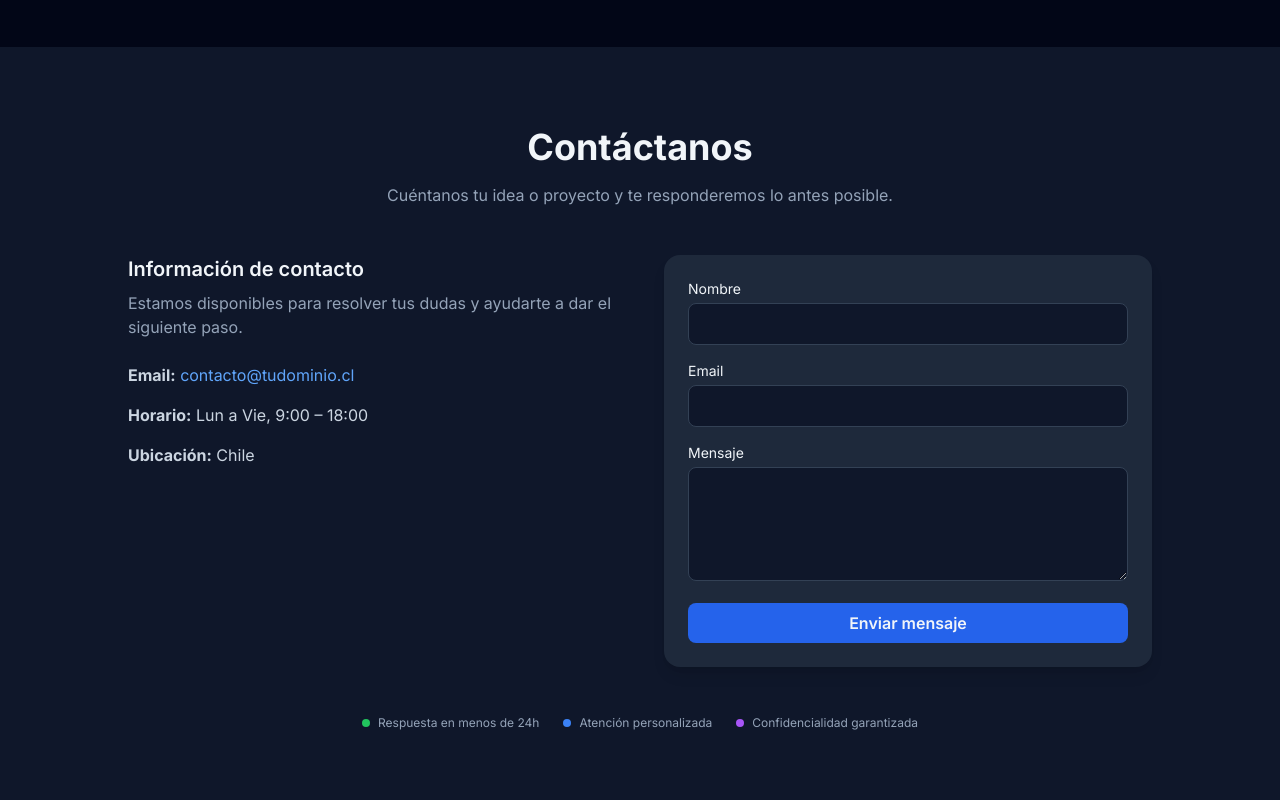
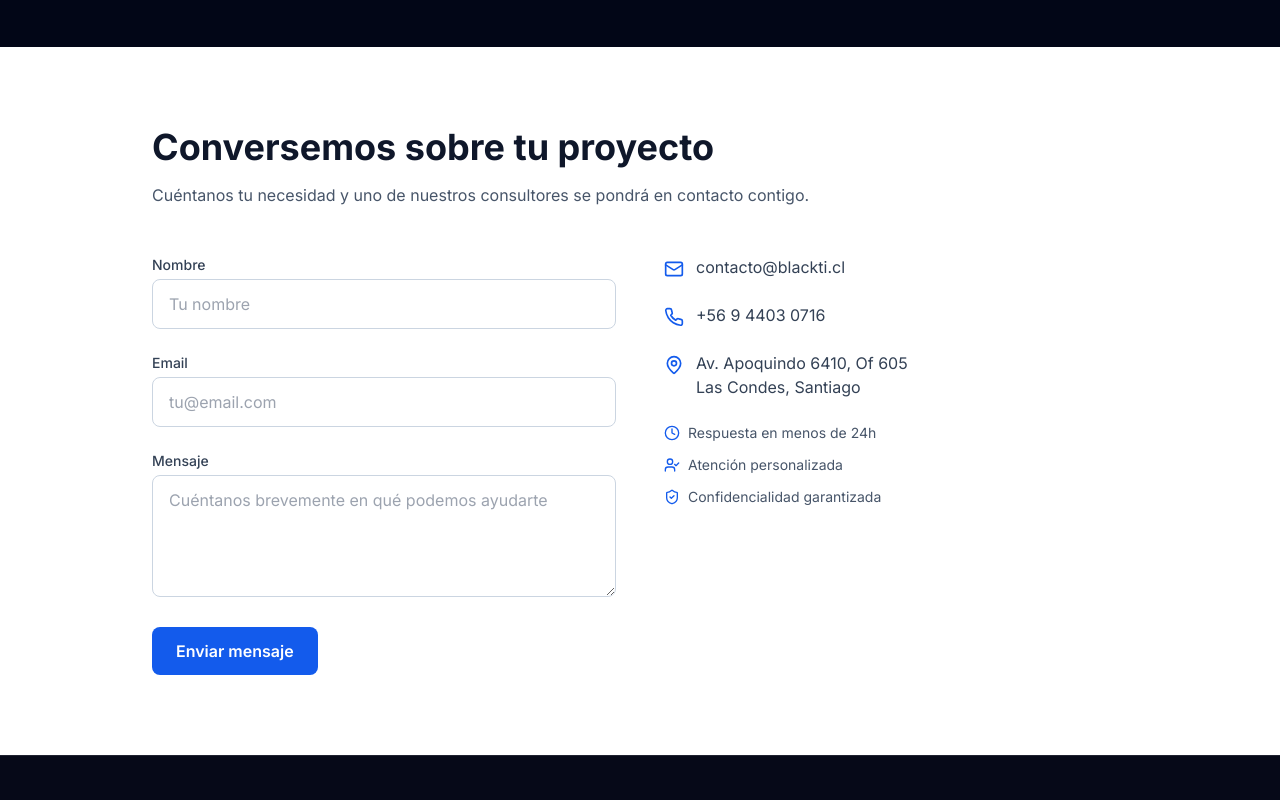
Before and after one commit to asinomas/paginaultima, a React (Vite) app in the folder Pagina_ultima/: page / in a window 1280 px wide. Shown: the part 8680-9480 px from the top of the page. Built offline with nearby package versions, Linux system fonts and the light colour scheme; no server answers.

Commit message:
Update ContactDetail.tsx

```diff
--- a/Pagina_ultima/src/components/ContactDetail.tsx
+++ b/Pagina_ultima/src/components/ContactDetail.tsx
@@ -1,105 +1,109 @@
-import React from "react";
+import React from 'react';
+import {
+  Mail,
+  Phone,
+  MapPin,
+  ShieldCheck,
+  Clock,
+  UserCheck,
+} from 'lucide-react';
 
 const ContactDetail: React.FC = () => {
   return (
-    <section className="relative w-full bg-slate-900 text-slate-100 py-20 px-6">
-      <div className="mx-auto max-w-5xl">
-        {/* Header */}
-        <div className="text-center mb-12">
-          <h2 className="text-3xl md:text-4xl font-bold mb-4">
-            Contáctanos
-          </h2>
-          <p className="text-slate-400 max-w-2xl mx-auto">
-            Cuéntanos tu idea o proyecto y te responderemos lo antes posible.
-          </p>
-        </div>
+    <section className="bg-white py-20">
+      <div className="max-w-5xl mx-auto px-6">
 
-        {/* Contact content */}
-        <div className="grid grid-cols-1 md:grid-cols-2 gap-12">
-          {/* Info */}
-          <div className="space-y-6">
+        {/* Título */}
+        <h2 className="text-3xl md:text-4xl font-bold text-slate-900 mb-4">
+          Conversemos sobre tu proyecto
+        </h2>
+        <p className="text-slate-600 max-w-2xl mb-12">
+          Cuéntanos tu necesidad y uno de nuestros consultores se pondrá en contacto contigo.
+        </p>
+
+        <div className="grid md:grid-cols-2 gap-12">
+
+          {/* Formulario */}
+          <form className="space-y-6">
             <div>
-              <h3 className="text-xl font-semibold mb-2">
-                Información de contacto
-              </h3>
-              <p className="text-slate-400">
-                Estamos disponibles para resolver tus dudas y ayudarte a dar
-                el siguiente paso.
-              </p>
-            </div>
-
-            <div className="space-y-4 text-slate-300">
-              <p>
-                <strong>Email:</strong>{" "}
-                <a
-                  href="mailto:contacto@tudominio.cl"
-                  className="text-blue-400 hover:underline"
-                >
-                  contacto@tudominio.cl
-                </a>
-              </p>
-
-              <p>
-                <strong>Horario:</strong> Lun a Vie, 9:00 – 18:00
-              </p>
-
-              <p>
-                <strong>Ubicación:</strong> Chile
-              </p>
-            </div>
-          </div>
-
-          {/* Form */}
-          <form className="bg-slate-800 rounded-2xl p-6 space-y-4 shadow-lg">
-            <div>
-              <label className="block text-sm mb-1">Nombre</label>
+              <label className="block text-sm font-medium text-slate-700 mb-1">
+                Nombre
+              </label>
               <input
                 type="text"
-                className="w-full rounded-lg bg-slate-900 border border-slate-700 px-4 py-2 focus:outline-none focus:ring-2 focus:ring-blue-500"
+                placeholder="Tu nombre"
+                className="w-full rounded-lg border border-slate-300 px-4 py-3
+                  focus:outline-none focus:ring-2 focus:ring-[#135bec]"
               />
             </div>
 
             <div>
-              <label className="block text-sm mb-1">Email</label>
+              <label className="block text-sm font-medium text-slate-700 mb-1">
+                Email
+              </label>
               <input
                 type="email"
-                className="w-full rounded-lg bg-slate-900 border border-slate-700 px-4 py-2 focus:outline-none focus:ring-2 focus:ring-blue-500"
+                placeholder="tu@email.com"
+                className="w-full rounded-lg border border-slate-300 px-4 py-3
+                  focus:outline-none focus:ring-2 focus:ring-[#135bec]"
               />
             </div>
 
             <div>
-              <label className="block text-sm mb-1">Mensaje</label>
+              <label className="block text-sm font-medium text-slate-700 mb-1">
+                Mensaje
+              </label>
               <textarea
                 rows={4}
-                className="w-full rounded-lg bg-slate-900 border border-slate-700 px-4 py-2 focus:outline-none focus:ring-2 focus:ring-blue-500"
+                placeholder="Cuéntanos brevemente en qué podemos ayudarte"
+                className="w-full rounded-lg border border-slate-300 px-4 py-3
+                  focus:outline-none focus:ring-2 focus:ring-[#135bec]"
               />
             </div>
 
             <button
               type="submit"
-              className="w-full rounded-lg bg-blue-600 hover:bg-blue-500 transition-colors py-2 font-semibold"
+              className="bg-[#135bec] text-white px-6 py-3 rounded-lg font-semibold
+                hover:bg-[#0f4fd8] transition"
             >
               Enviar mensaje
             </button>
           </form>
-        </div>
 
-        {/* Trust badges — AQUÍ ESTÁ BIEN COLOCADO */}
-        <div className="mt-12">
-          <div className="flex flex-wrap items-center justify-center gap-6 text-slate-400 text-xs">
-            <div className="flex items-center gap-2">
-              <span className="w-2 h-2 rounded-full bg-green-500" />
-              <span>Respuesta en menos de 24h</span>
+          {/* Información de contacto */}
+          <div className="space-y-6">
+            <div className="flex items-start gap-3 text-slate-700">
+              <Mail className="mt-1 text-[#135bec]" size={20} />
+              <span>contacto@blackti.cl</span>
             </div>
 
-            <div className="flex items-center gap-2">
-              <span className="w-2 h-2 rounded-full bg-blue-500" />
-              <span>Atención personalizada</span>
+            <div className="flex items-start gap-3 text-slate-700">
+              <Phone className="mt-1 text-[#135bec]" size={20} />
+              <span>+56 9 4403 0716</span>
             </div>
 
-            <div className="flex items-center gap-2">
-              <span className="w-2 h-2 rounded-full bg-purple-500" />
-              <span>Confidencialidad garantizada</span>
+            <div className="flex items-start gap-3 text-slate-700">
+              <MapPin className="mt-1 text-[#135bec]" size={20} />
+              <span>
+                Av. Apoquindo 6410, Of 605<br />
+                Las Condes, Santiago
+              </span>
+            </div>
+
+            {/* Trust badges (único cambio mantenido) */}
+            <div className="mt-8 space-y-3 text-sm text-slate-600">
+              <div className="flex items-center gap-2">
+                <Clock size={16} className="text-[#135bec]" />
+                Respuesta en menos de 24h
+              </div>
+              <div className="flex items-center gap-2">
+                <UserCheck size={16} className="text-[#135bec]" />
+                Atención personalizada
+              </div>
+              <div className="flex items-center gap-2">
+                <ShieldCheck size={16} className="text-[#135bec]" />
+                Confidencialidad garantizada
+              </div>
             </div>
           </div>
         </div>
```
